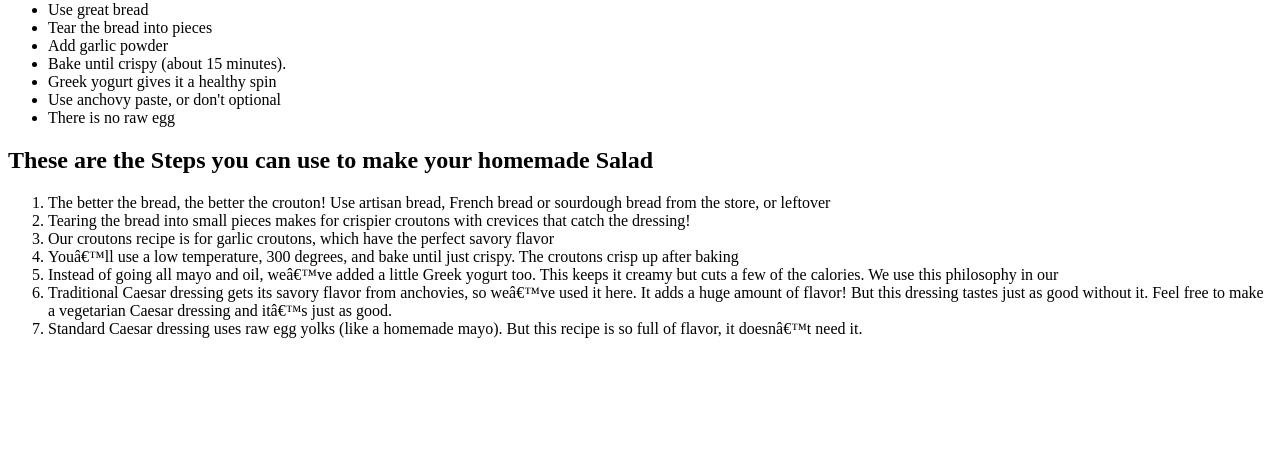
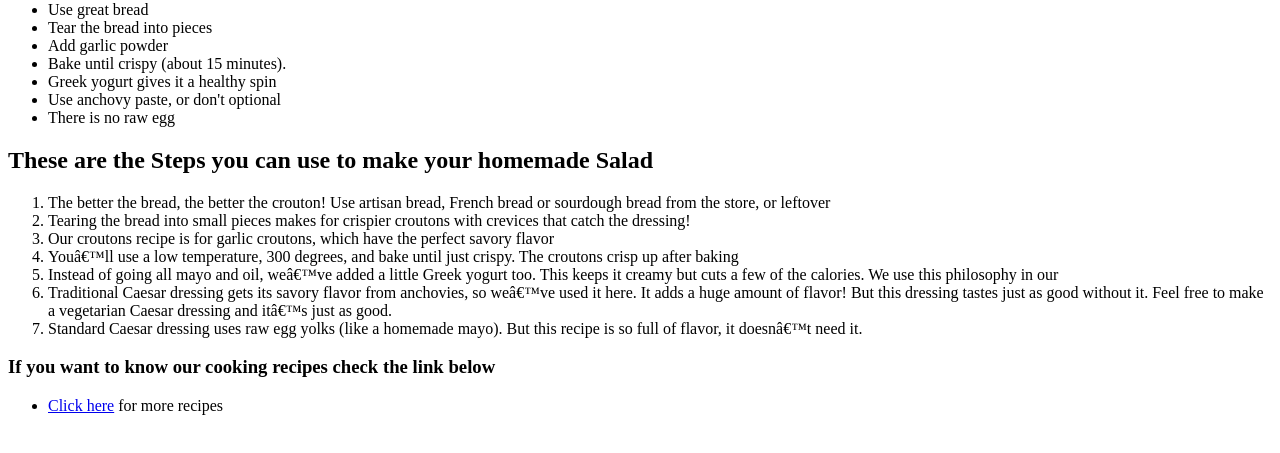
Before and after one commit to Alexkpaka1/Odin-recipes, a plain HTML site: page index.html in a window 1280 px wide. Shown: the part 105-558 px from the top of the page. Drawn offline with Linux system fonts and the light colour scheme.

Commit message:
first commit

```diff
--- a/index.html
+++ b/index.html
@@ -28,8 +28,14 @@
 			<li>You’ll use a low temperature, 300 degrees, and bake until just crispy. The croutons crisp up after baking </li>
 			<li>Instead of going all mayo and oil, we’ve added a little Greek yogurt too. This keeps it creamy but cuts a few of the calories. We use this philosophy in our </li>
 			<li>Traditional Caesar dressing gets its savory flavor from anchovies, so we’ve used it here. It adds a huge amount of flavor! But this dressing tastes just as good without it. Feel free to make a vegetarian Caesar dressing and it’s just as good.</li>
-			<li> Standard Caesar dressing uses raw egg yolks (like a homemade mayo). But this recipe is so full of flavor, it doesn’t need it. </li>
+			<li> Standard Caesar dressing uses raw egg yolks (like a homemade mayo). But this recipe is so full of flavor, it doesn’t need it.</li>
+
 		</ol>
+
+		<h3>If you want to know our cooking recipes check the link below</h3>
+		<ul>
+			<li><a href="recipes/lasagna.html">Click here</a> for more recipes</li>
+		</ul>
 
 	</body>
 </html>
```
Also changed, not shown: 1 other file.
